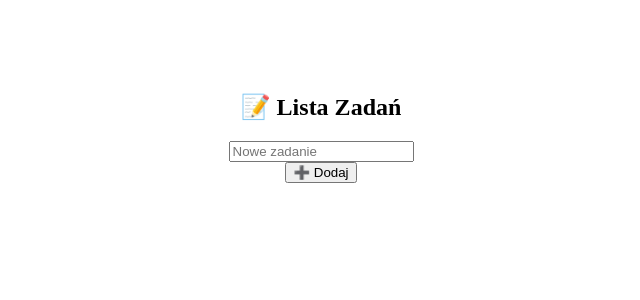
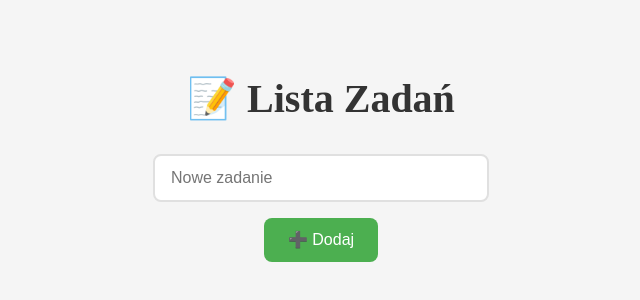
Before and after one commit to tomaszjader/todo-rxjs, an Angular app: page / in a window 1280 px wide. Shown: the part 264-564 px from the top of the page, without its empty margins (319-959 px from the left). Built offline with nearby package versions, Linux system fonts and the light colour scheme.

Commit message:
added new style

```diff
--- a/src/app/components/todo/todo.css
+++ b/src/app/components/todo/todo.css
@@ -4,5 +4,78 @@
     align-items: center;
     justify-content: center;
     min-height: 100vh;
+    background-color: #f5f5f5;
+    padding: 2rem;
+}
 
+h2 {
+    color: #333;
+    margin-bottom: 2rem;
+    font-size: 2.5rem;
+    font-weight: 600;
 }
+
+input {
+    padding: 0.8rem 1rem;
+    border: 2px solid #e0e0e0;
+    border-radius: 8px;
+    font-size: 1rem;
+    width: 300px;
+    margin-bottom: 1rem;
+    transition: border-color 0.3s ease;
+}
+
+input:focus {
+    outline: none;
+    border-color: #4CAF50;
+    box-shadow: 0 0 5px rgba(76, 175, 80, 0.2);
+}
+
+button {
+    padding: 0.8rem 1.5rem;
+    background-color: #4CAF50;
+    color: white;
+    border: none;
+    border-radius: 8px;
+    font-size: 1rem;
+    cursor: pointer;
+    transition: background-color 0.3s ease;
+}
+
+button:hover {
+    background-color: #45a049;
+}
+
+ul {
+    list-style: none;
+    padding: 0;
+    width: 300px;
+    margin-top: 2rem;
+}
+
+li {
+    display: flex;
+    justify-content: space-between;
+    align-items: center;
+    background-color: white;
+    padding: 1rem;
+    margin-bottom: 0.8rem;
+    border-radius: 8px;
+    box-shadow: 0 2px 4px rgba(0,0,0,0.1);
+    transition: transform 0.2s ease;
+}
+
+li:hover {
+    transform: translateY(-2px);
+}
+
+li button {
+    padding: 0.5rem;
+    background-color: transparent;
+    color: #ff5252;
+    font-size: 1.2rem;
+}
+
+li button:hover {
+    background-color: rgba(255,82,82,0.1);
+}
```
